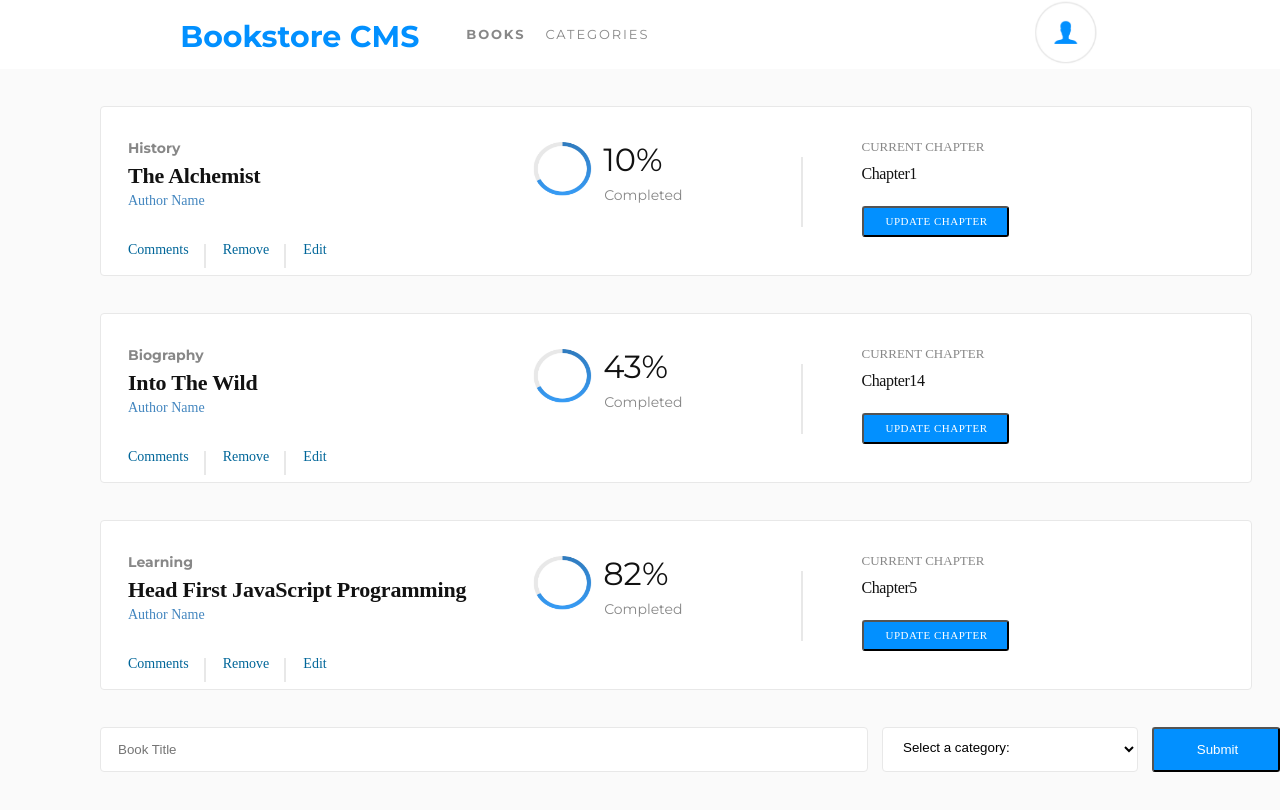
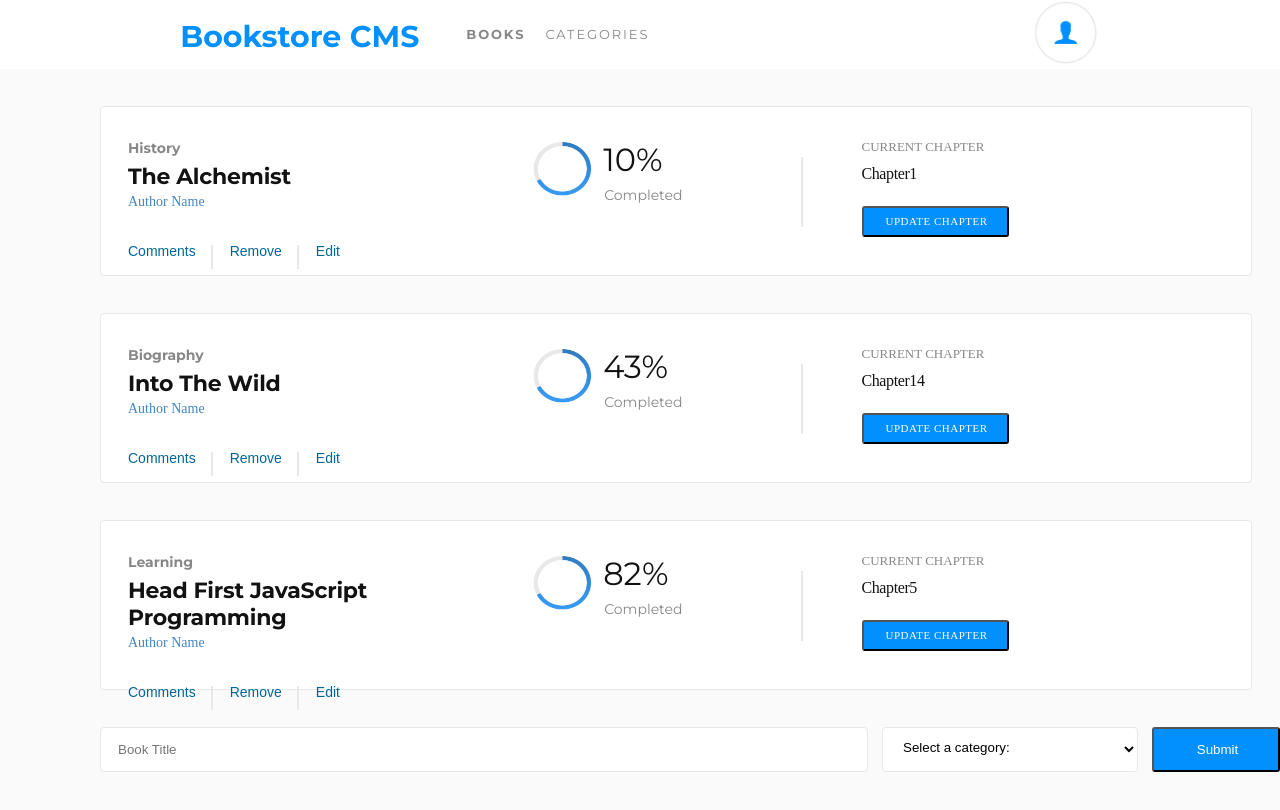
Before and after one commit to taiwo2/Book-store, a React (Create React App) app: page / in a window 1280 px wide. Shown: the top 810 px of the page. Built offline with nearby package versions, Linux system fonts and the light colour scheme.

Commit message:
Refactor index.css

```diff
--- a/src/styles/index.css
+++ b/src/styles/index.css
@@ -1,4 +1,3 @@
-/* stylelint-disable font-family-no-missing-generic-family-keyword */
 @import url("https://fonts.googleapis.com/css2?family=Montserrat:wght@100;400;700&family=Roboto+Slab:wght@400;700&display=swap");
 
 :root {
@@ -37,11 +36,7 @@ body {
   display: flex;
   justify-content: space-around;
   align-items: center;
-  font-family: Montserrat;
-  font-weight: bold;
-  font-stretch: normal;
-  font-style: normal;
-  line-height: normal;
+  font-family: Montserrat, "Times New Roman", Times, serif;
   letter-spacing: normal;
   color: #0290ff;
   background: white;
@@ -49,12 +44,8 @@ body {
 
 .title {
   margin: 6px 47px 2px 0;
-  font-family: Montserrat;
+  font-family: Montserrat, "Times New Roman", Times, serif;
   font-size: 30px;
-  font-weight: bold;
-  font-stretch: normal;
-  font-style: normal;
-  line-height: normal;
   letter-spacing: normal;
   color: #0290ff;
 }
@@ -67,7 +58,7 @@ body {
 .navbar-link {
   margin-right: 2rem;
   opacity: 0.5;
-  font-family: Montserrat;
+  font-family: Montserrat, "Times New Roman", Times, serif;
   font-size: 13px;
   font-weight: normal;
   font-stretch: normal;
@@ -88,6 +79,7 @@ body {
 
 .book-item {
   display: flex;
+  font-family: RobotoSlab, "Times New Roman", Times, serif;
   width: 90%;
   height: 17rem;
   margin: 37px 100px;
@@ -95,6 +87,10 @@ body {
   border-radius: 4px;
   border: solid 1px #e8e8e8;
   background-color: var(--white);
+  font-weight: bold;
+  font-stretch: normal;
+  font-style: normal;
+  line-height: normal;
 }
 
 .book-data {
@@ -106,23 +102,14 @@ body {
   height: 1.8rem;
   margin: 0 3.9rem 0 0;
   opacity: 0.5;
-  font-family: Montserrat;
+  font-family: Montserrat, "Times New Roman", Times, serif;
   font-size: 14px;
-  font-weight: bold;
-  font-stretch: normal;
-  font-style: normal;
-  line-height: normal;
   letter-spacing: normal;
   color: var(--black-two);
 }
 
 .book-item .title {
-  font-family: RobotoSlab;
   font-size: 22px;
-  font-weight: bold;
-  font-stretch: normal;
-  font-style: normal;
-  line-height: normal;
   letter-spacing: -0.2px;
   color: var(--black-two);
 }
@@ -131,7 +118,6 @@ body {
   width: 107px;
   height: 19px;
   margin: 4px 0 0;
-  font-family: RobotoSlab;
   font-size: 14px;
   font-weight: 300;
   font-stretch: normal;
@@ -154,7 +140,6 @@ body {
   padding: 0;
   color: #069;
   height: 19px;
-  font-family: RobotoSlab;
   font-size: 14px;
   font-weight: 300;
   font-stretch: normal;
@@ -177,7 +162,7 @@ body {
 
 .percent-complete {
   margin: 1px 92px 0 11px;
-  font-family: Montserrat;
+  font-family: Montserrat, "Times New Roman", Times, serif;
   font-size: 32px;
   font-weight: normal;
   font-stretch: normal;
@@ -199,7 +184,7 @@ body {
 .completed {
   margin: 7px 79px 12px 12px;
   opacity: 0.5;
-  font-family: Montserrat;
+  font-family: Montserrat, "Times New Roman", Times, serif;
   font-size: 14px;
   font-weight: normal;
   font-stretch: normal;
@@ -222,7 +207,7 @@ body {
 
 .current-chapter {
   opacity: 0.5;
-  font-family: RobotoSlab;
+  font-family: RobotoSlab, "Times New Roman", Times, serif;
   font-size: 13px;
   font-weight: 300;
   font-stretch: normal;
@@ -235,7 +220,7 @@ body {
 .chapter {
   margin-top: 1rem;
   height: 21px;
-  font-family: RobotoSlab;
+  font-family: RobotoSlab, "Times New Roman", Times, serif;
   font-size: 16px;
   font-weight: 300;
   font-stretch: normal;
@@ -246,7 +231,7 @@ body {
 }
 
 .update-progress {
-  font-family: RobotoSlab;
+  font-family: RobotoSlab, "Times New Roman", Times, serif;
   font-size: 11px;
   font-weight: 300;
   font-stretch: normal;
```
